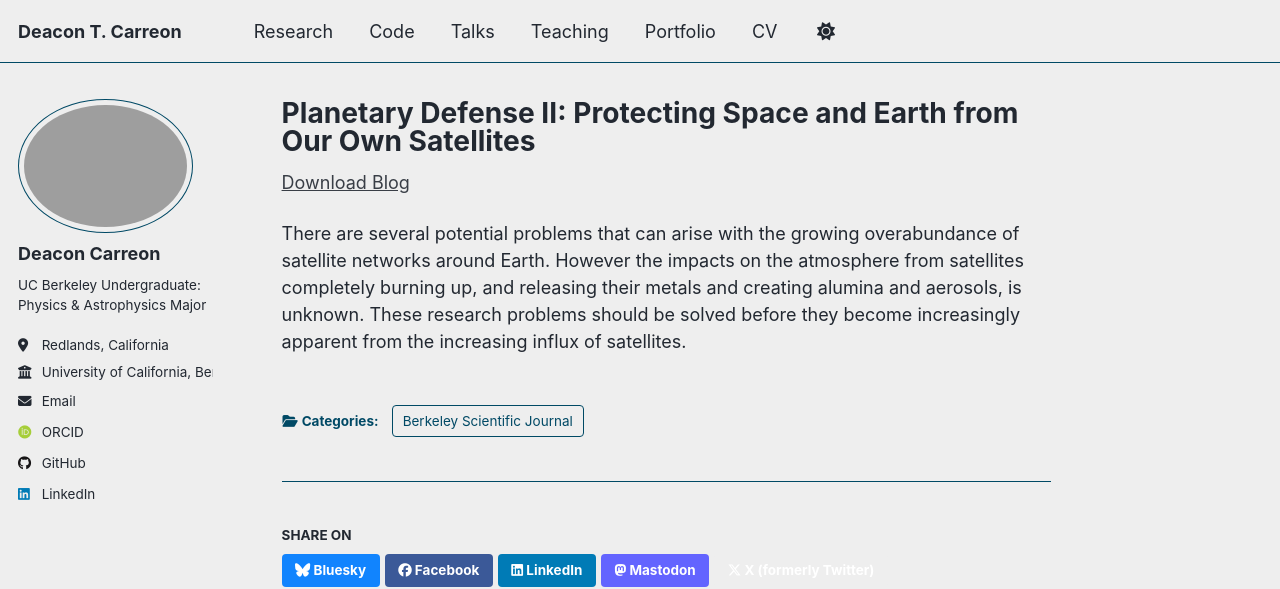
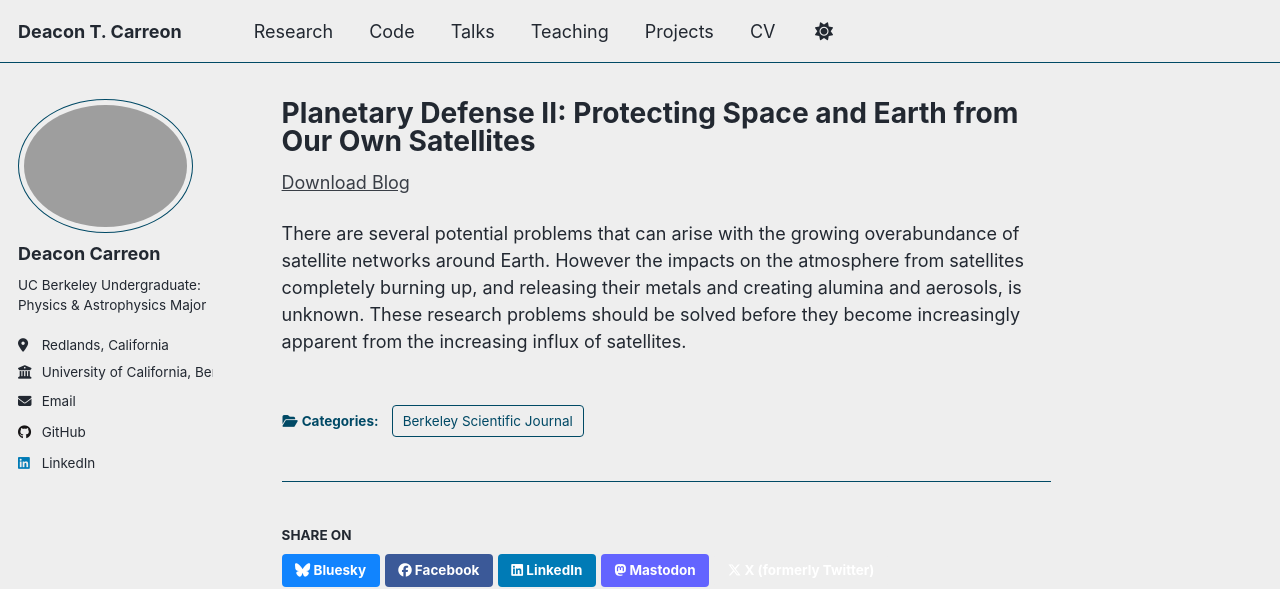
Before and after one commit to DeaconTCarreon/deacontcarreon.github.io, a Jekyll site: the page built from _projects/projects_bsj_planetary_defense_II.md, in a window 1280 px wide. Shown: the top 589 px of the page. Built offline with Jekyll 4.4.1, drawn with Linux system fonts in a browser that asks for light colours; some web fonts are replaced; a script that is not in the unit is left out.

Commit message:
Projects

```diff
--- a/_config.yml
+++ b/_config.yml
@@ -46,11 +46,11 @@ author:
   # Academic websites
   academia         : # URL
   arxiv            : # URL - Update with the correct link to your profile
-  googlescholar    : # "https://scholar.google.com/citations?user=PS_CX0AAAAAJ"
+  googlescholar    : #
   inspire-hep      : # URL
   impactstory      : # URL
   semantic         : # URL
-  pubmed           : #"https://www.ncbi.nlm.nih.gov/pubmed/?term=john+snow"
+  pubmed           : #
   researchgate     : # URL
   scopus           : # URL
 
@@ -75,7 +75,7 @@ author:
   mastodon         : # URL
   medium           : # URL
   linkedin         : "deacon-carreon"
-  orcid            : "https://orcid.org/0009-0003-3973-3439"
+  orcid            : #
   pinterest        : # Username
   soundcloud       : # Username
   steam            : # Username
@@ -237,7 +237,7 @@ collections:
   publications:
     output: true
     permalink: /:collection/:path/
-  portfolio:
+  projects:
     output: true
     permalink: /:collection/:path/
   talks:
@@ -292,10 +292,10 @@ defaults:
       author_profile: true
       share: true
       comments: true
-  # _portfolio
+  # _projects
   - scope:
       path: ""
-      type: portfolio
+      type: projects
     values:
       layout: single
       author_profile: true
--- a/_data/navigation.yml
+++ b/_data/navigation.yml
@@ -24,8 +24,8 @@ main:
   - title: "Teaching"
     url: /teaching/
 
-  - title: "Portfolio"
-    url: /portfolio/
+  - title: "Projects"
+    url: /projects/
 
   # - title: "Blog Posts"
   #   url: /year-archive/
--- a/_pages/portfolio.html
+++ b/_pages/projects.html
@@ -1,13 +1,13 @@
 ---
 layout: archive
-title: "Portfolio"
-permalink: /portfolio/
+title: "Projects"
+permalink: /projects/
 author_profile: true
 ---
 
 {% include base_path %}
 
 
-{% for post in site.portfolio %}
+{% for post in site.projects %}
   {% include archive-single.html %}
 {% endfor %}
--- a/_portfolio/portfolio_bsj_planetary_defense_II.md
+++ b/_projects/projects_bsj_planetary_defense_II.md
@@ -1,7 +1,7 @@
 ---
 title: "Planetary Defense II: Protecting Space and Earth from Our Own Satellites"
 excerpt: "BSJ Blog #2: The overabundance of satellites in space has unknown consequences when they burn up in the atmosphere. (Image Credit: ESA/NASA)<br/><img src='/images/ATV-1 Reentry.png'>"
-collection: portfolio
+collection: projects
 category: Berkeley Scientific Journal
 ---
 
```
Also changed, not shown: _pages/markdown.md (+1 -1 lines), _projects/projects_bsj_planetary_defense_I.md (renamed from _portfolio/portfolio_bsj_planetary_defense_I.md, +1 -4 lines), 1 other file.
